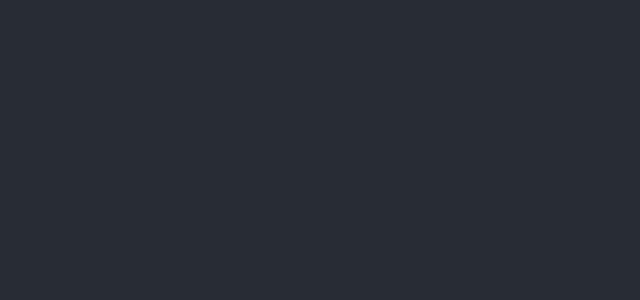
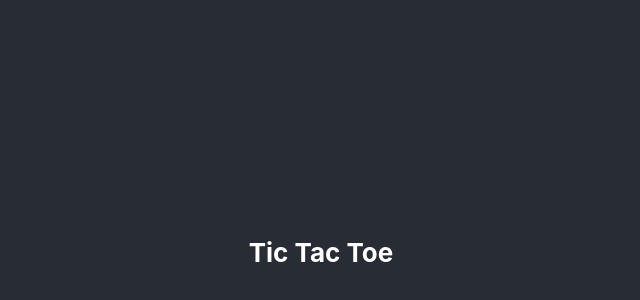
Before and after one commit to yunruu/tic-tac-toe-fe, a React (Create React App) app: page / in a window 1280 px wide. Shown: the part 148-448 px from the top of the page, without its empty margins (319-959 px from the left). Built offline with nearby package versions, Linux system fonts and the light colour scheme.

Commit message:
feat: add header and main body

```diff
--- a/src/App.tsx
+++ b/src/App.tsx
@@ -4,7 +4,12 @@ import "./App.css";
 function App() {
   return (
     <div className="App">
-      <header className="App-header"></header>
+      <header className="App-header">
+        <strong>Tic Tac Toe</strong>
+      </header>
+      <main>
+        <div className="App-body"></div>
+      </main>
     </div>
   );
 }
```
